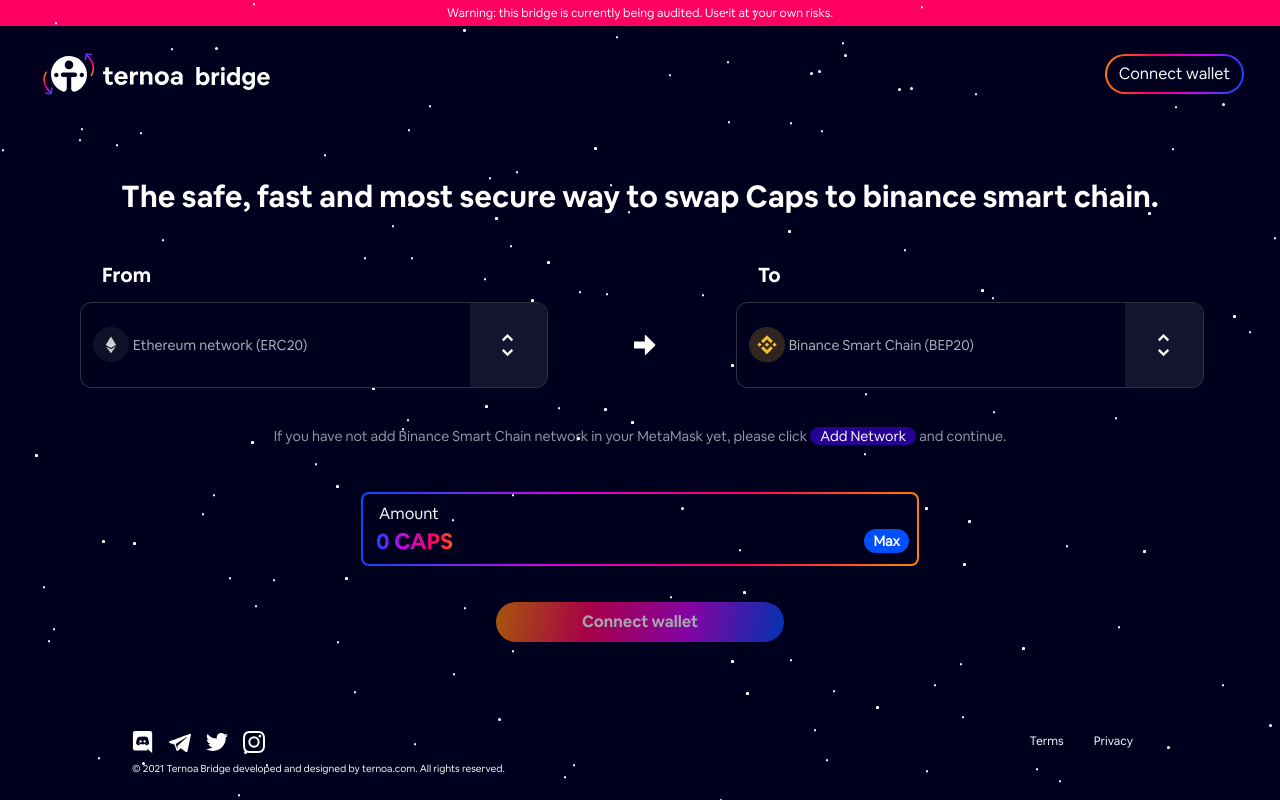
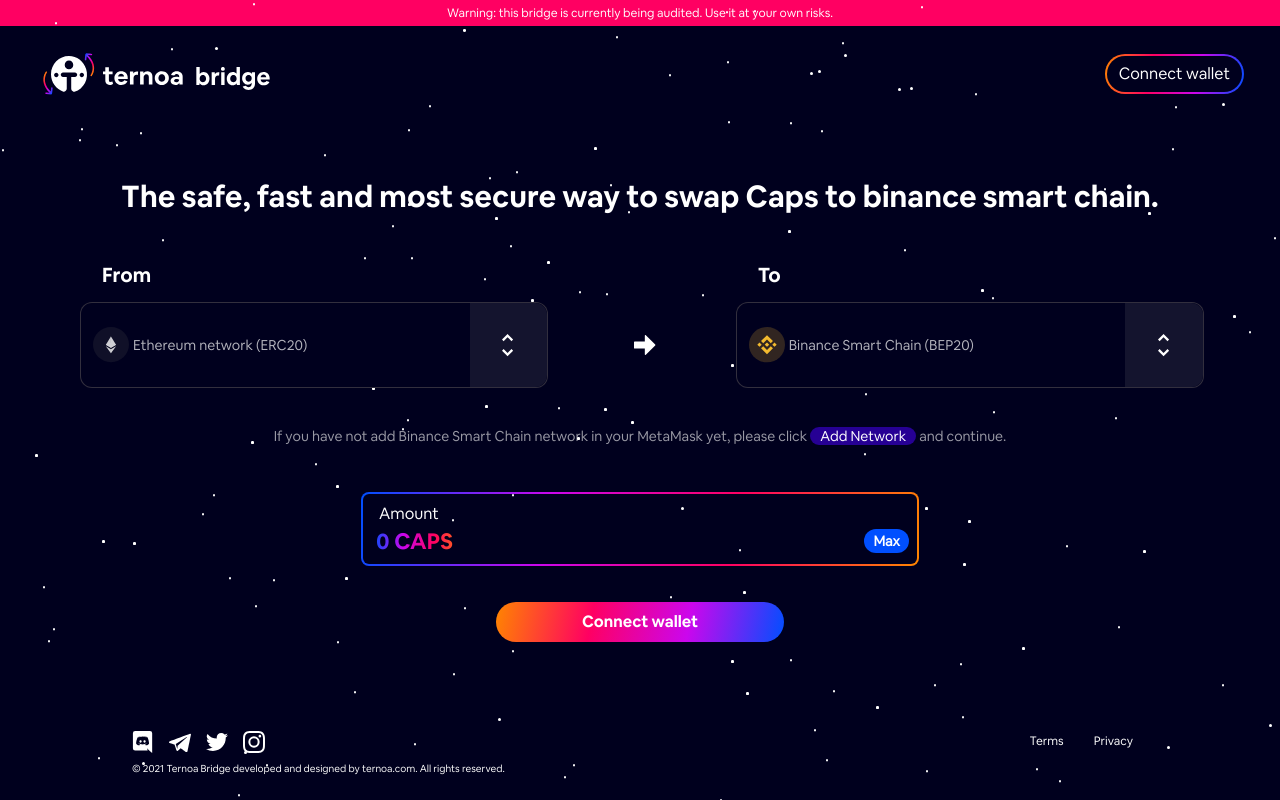
Before and after one commit to capsule-corp-ternoa/bsc-eth-bridge-front, a Next.js app: page / in a window 1280 px wide. Built offline with nearby package versions, Linux system fonts and the light colour scheme.

Commit message:
fix disabled button

```diff
--- a/components/base/MainHeader/MainHeader.tsx
+++ b/components/base/MainHeader/MainHeader.tsx
@@ -12,7 +12,6 @@
 import { ChainTypes } from 'interfaces';
 import Stars from '../Stars';
 import { actions } from 'redux/walletUser/actions';
-
 
 export interface HeaderProps {
     setConnectModalOpen: Function;
--- a/components/home-connected/HomeConnected.tsx
+++ b/components/home-connected/HomeConnected.tsx
@@ -230,7 +230,7 @@
                     </div>
                     <div className={"pt-3"}>
                         <div
-                            className={`btn btn-primary rounded-pill ${isAbleToSwap ? "" : "disabled"}`}
+                            className={`btn btn-primary rounded-pill ${!userWallet || isAbleToSwap ? "" : "disabled"}`}
                             onClick={() => userWallet ? handleNext() : setPopupConnectionOpen(true)}
                         >
                             <div className={"d-flex align-items-center px-5 mx-4"}>
```
